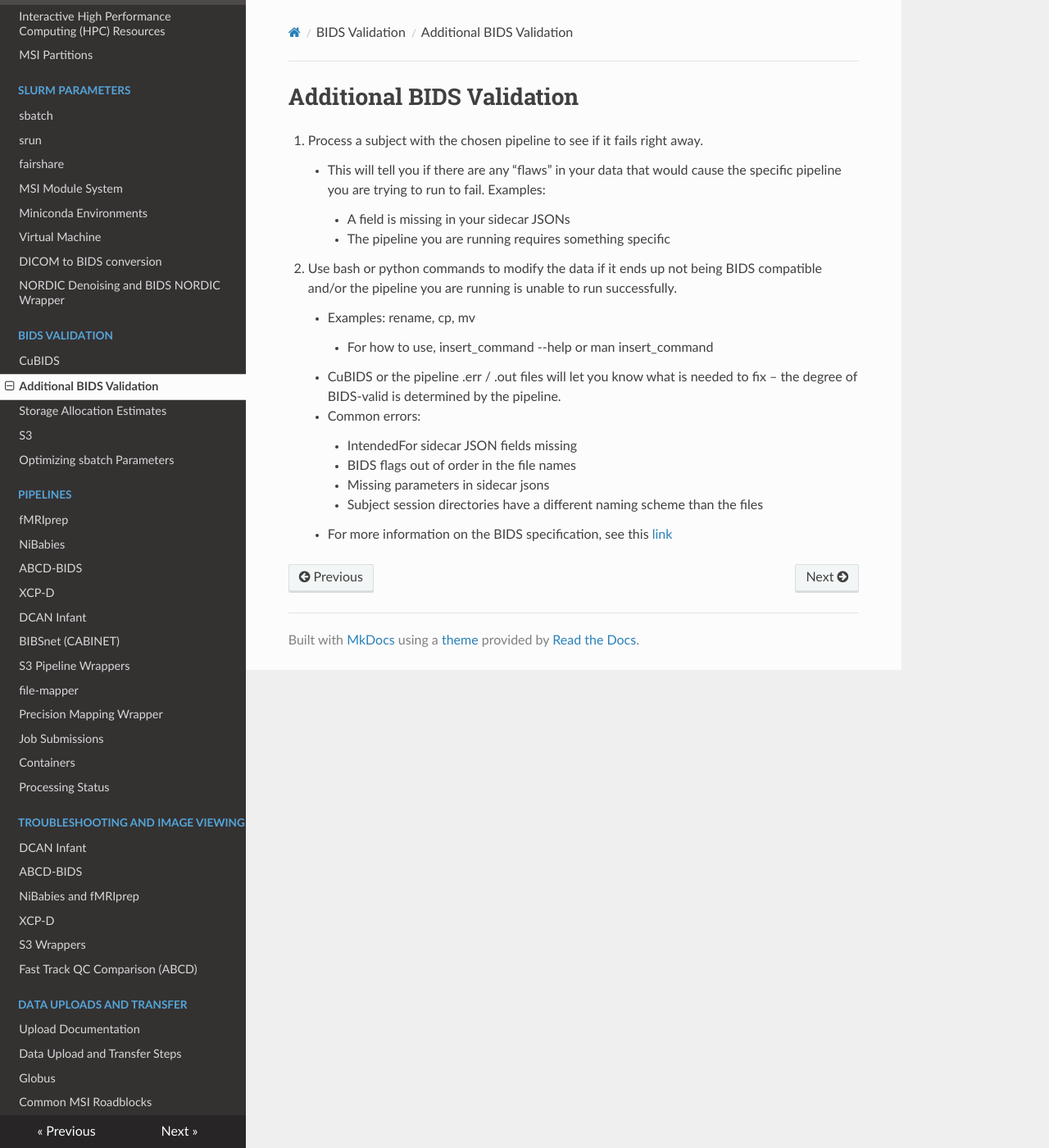
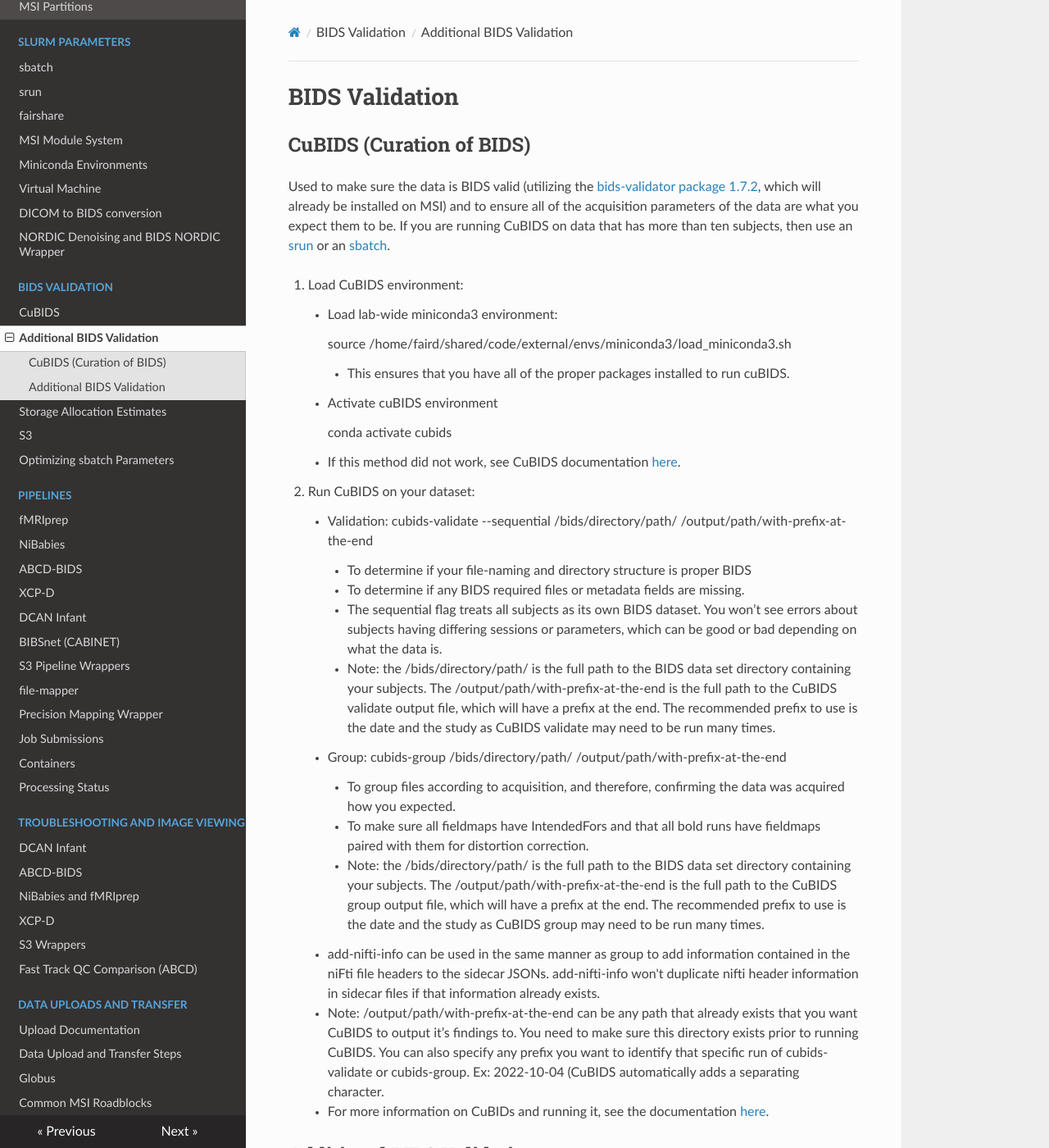
Before and after one commit to DCAN-Labs/cdni-brain, an MkDocs documentation site: the page built from docs/bids.md, in a window 1280 px wide and 1400 px high. Shown: the whole window at 82% size. Built offline with MkDocs 1.6.1, drawn with Linux system fonts in a browser that asks for light colours; nearby versions of some CDN libraries.

Commit message:
combined bids validation files

```diff
--- a/docs/bids.md
+++ b/docs/bids.md
@@ -1,4 +1,50 @@
-# Additional BIDS Validation
+# BIDS Validation
+
+## CuBIDS (Curation of BIDS)
+
+Used to make sure the data is BIDS valid (utilizing the [bids-validator package 1.7.2](https://cubids.readthedocs.io/en/latest/installation.html#:~:text=Now%20that%20we,%24), which will already be installed on MSI) and to ensure all of the acquisition parameters of the data are what you expect them to be. If you are running CuBIDS on data that has more than ten subjects, then use an [srun ](#4-1-srun-immediately-run-a-command-using-the-specified-compute-resources)or an [sbatch](#4-2-sbatch-copies-the-script-in-an-internal-storage-and-then-uploads-it-on-the-compute-node-when-the-job-starts).
+
+14. Load CuBIDS environment:
+
+    - Load lab-wide miniconda3 environment:
+
+        source /home/faird/shared/code/external/envs/miniconda3/load_miniconda3.sh
+
+        - This ensures that you have all of the proper packages installed to run cuBIDS.
+
+    - Activate cuBIDS environment
+
+        conda activate cubids
+
+    - If this method did not work, see CuBIDS documentation [here](https://cubids.readthedocs.io/en/latest/installation.html).
+
+1. Run CuBIDS on your dataset:
+
+    - Validation: cubids-validate --sequential /bids/directory/path/ /output/path/with-prefix-at-the-end
+
+        - To determine if your file-naming and directory structure is proper BIDS
+
+        - To determine if any BIDS required files or metadata fields are missing.
+
+        - The sequential flag treats all subjects as its own BIDS dataset. You won’t see errors about subjects having differing sessions or parameters, which can be good or bad depending on what the data is.
+
+        - Note: the /bids/directory/path/ is the full path to the BIDS data set directory containing your subjects. The /output/path/with-prefix-at-the-end is the full path to the CuBIDS validate output file, which will have a prefix at the end. The recommended prefix to use is the date and the study as CuBIDS validate may need to be run many times.
+
+    - Group: cubids-group /bids/directory/path/ /output/path/with-prefix-at-the-end
+
+        - To group files according to acquisition, and therefore, confirming the data was acquired how you expected.
+
+        - To make sure all fieldmaps have IntendedFors and that all bold runs have fieldmaps paired with them for distortion correction.
+
+        - Note: the /bids/directory/path/ is the full path to the BIDS data set directory containing your subjects. The /output/path/with-prefix-at-the-end is the full path to the CuBIDS group output file, which will have a prefix at the end. The recommended prefix to use is the date and the study as CuBIDS group may need to be run many times.
+
+    - add-nifti-info can be used in the same manner as group to add information contained in the niFti file headers to the sidecar JSONs. add-nifti-info won't duplicate nifti header information in sidecar files if that information already exists.
+
+    - Note: /output/path/with-prefix-at-the-end can be any path that already exists that you want CuBIDS to output it’s findings to. You need to make sure this directory exists prior to running CuBIDS. You can also specify any prefix you want to identify that specific run of cubids-validate or cubids-group. Ex: 2022-10-04 (CuBIDS automatically adds a separating character.
+
+    - For more information on CuBIDs and running it, see the documentation [here](https://cubids.readthedocs.io/en/latest/index.html).
+
+## Additional BIDS Validation
 
 1. Process a subject with the chosen pipeline to see if it fails right away.
 
```
